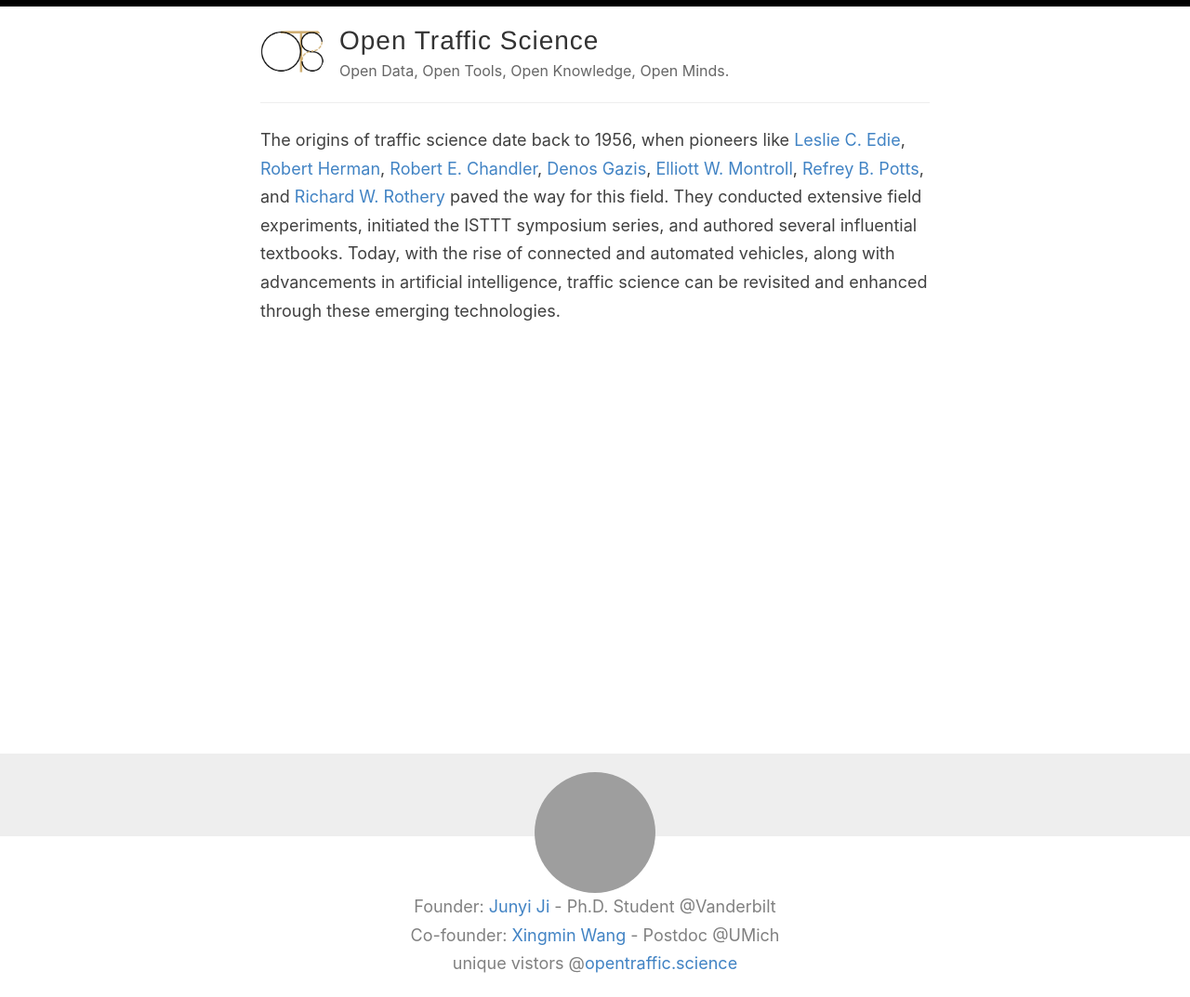
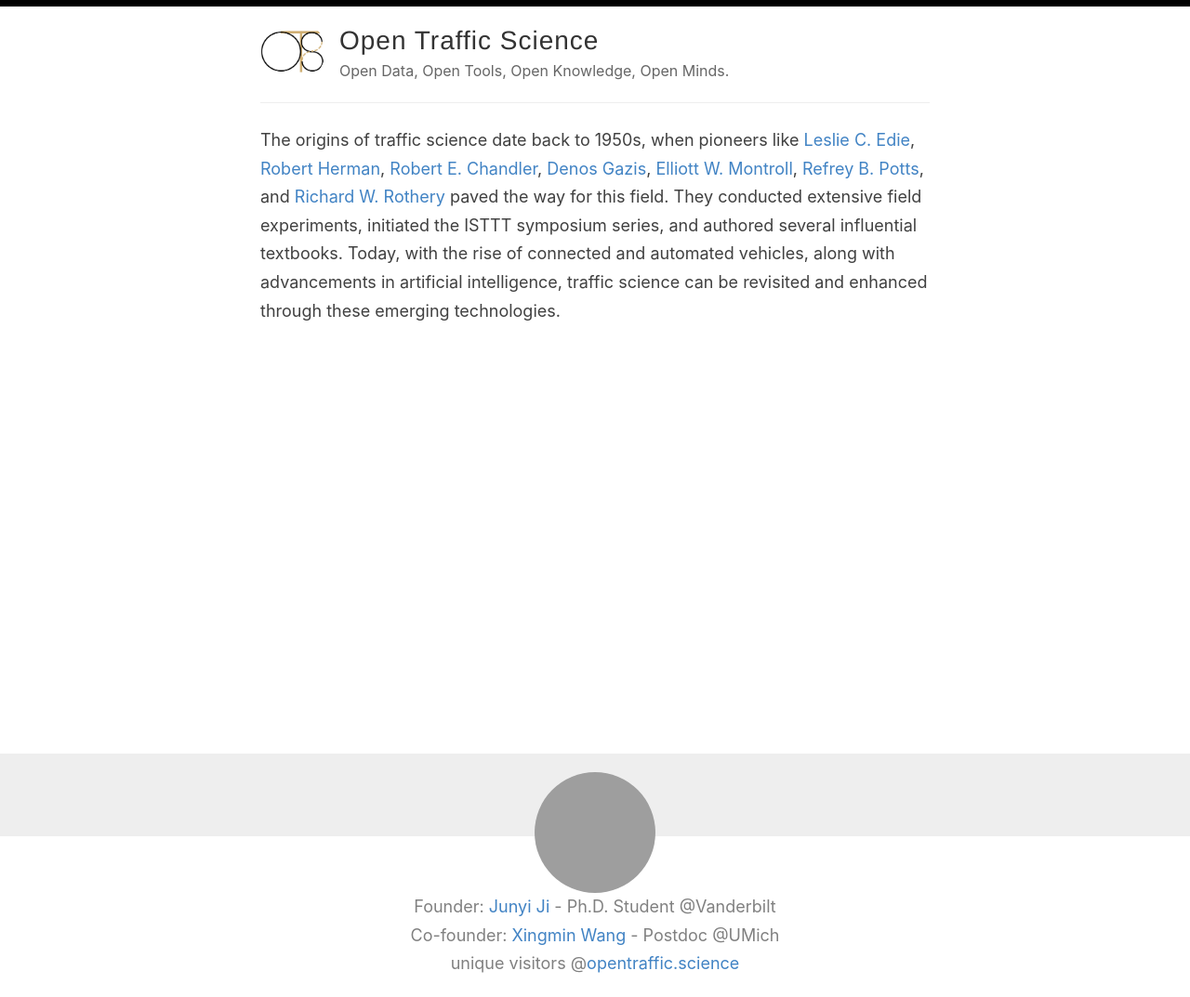
Before and after one commit to OpenTrafficScience/opentrafficscience.github.io, a Jekyll site: the page built from index.md, in a window 1280 px wide. Shown: the whole page at 93% size. Built offline with Jekyll 4.4.1, drawn with Linux system fonts in a browser that asks for light colours; the list of posts is cut into pages by our own code; comment, search, counter and statistics services are not loaded.

Commit message:
Update README.md and fix typo

```diff
--- a/_layouts/default.html
+++ b/_layouts/default.html
@@ -77,7 +77,7 @@
     </div>
   </div>
 <span id = "busuanzi_container_site_uv">
-  <span id = "busuanzi_value_site_uv"></span> <span>unique vistors</span>
+  <span id = "busuanzi_value_site_uv"></span> <span>unique visitors</span>
 </span>
   @<a href="https://www.opentraffic.science/">opentraffic.science</a>
 <!-- &
--- a/index.md
+++ b/index.md
@@ -1,4 +1,4 @@
 ---
 layout: default
 ---
-The origins of traffic science date back to 1956, when pioneers like [Leslie C. Edie](https://www.informs.org/Explore/History-of-O.R.-Excellence/Biographical-Profiles/Edie-Leslie-C), [Robert Herman](https://www.nae.edu/188205/ROBERT-HERMAN-19141997), [Robert E. Chandler](https://www.informs.org/Recognizing-Excellence/Award-Recipients/Robert-E.-Chandler), [Denos Gazis](https://www.informs.org/Explore/History-of-O.R.-Excellence/Biographical-Profiles/Gazis-Denos-C), [Elliott W. Montroll](https://www.informs.org/Explore/History-of-O.R.-Excellence/Biographical-Profiles/Montroll-Elliott-W), [Refrey B. Potts](https://www.informs.org/Explore/History-of-O.R.-Excellence/Biographical-Profiles/Potts-Renfrey-B), and [Richard W. Rothery](https://www.informs.org/Explore/History-of-O.R.-Excellence/Biographical-Profiles/Rothery-Richard-W) paved the way for this field. They conducted extensive field experiments, initiated the ISTTT symposium series, and authored several influential textbooks. Today, with the rise of connected and automated vehicles, along with advancements in artificial intelligence, traffic science can be revisited and enhanced through these emerging technologies.
+The origins of traffic science date back to 1950s, when pioneers like [Leslie C. Edie](https://www.informs.org/Explore/History-of-O.R.-Excellence/Biographical-Profiles/Edie-Leslie-C), [Robert Herman](https://www.nae.edu/188205/ROBERT-HERMAN-19141997), [Robert E. Chandler](https://www.informs.org/Recognizing-Excellence/Award-Recipients/Robert-E.-Chandler), [Denos Gazis](https://www.informs.org/Explore/History-of-O.R.-Excellence/Biographical-Profiles/Gazis-Denos-C), [Elliott W. Montroll](https://www.informs.org/Explore/History-of-O.R.-Excellence/Biographical-Profiles/Montroll-Elliott-W), [Refrey B. Potts](https://www.informs.org/Explore/History-of-O.R.-Excellence/Biographical-Profiles/Potts-Renfrey-B), and [Richard W. Rothery](https://www.informs.org/Explore/History-of-O.R.-Excellence/Biographical-Profiles/Rothery-Richard-W) paved the way for this field. They conducted extensive field experiments, initiated the ISTTT symposium series, and authored several influential textbooks. Today, with the rise of connected and automated vehicles, along with advancements in artificial intelligence, traffic science can be revisited and enhanced through these emerging technologies.
```
Also changed, not shown: README.md.
